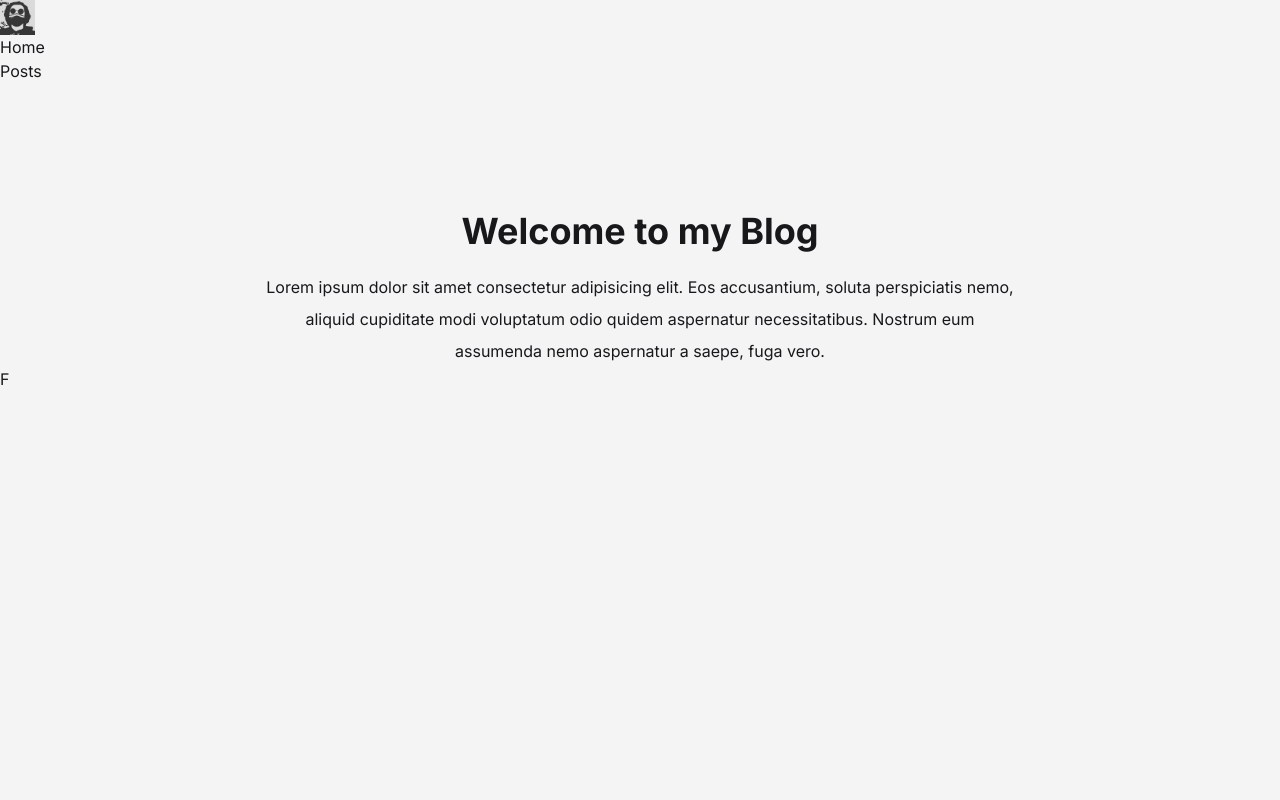
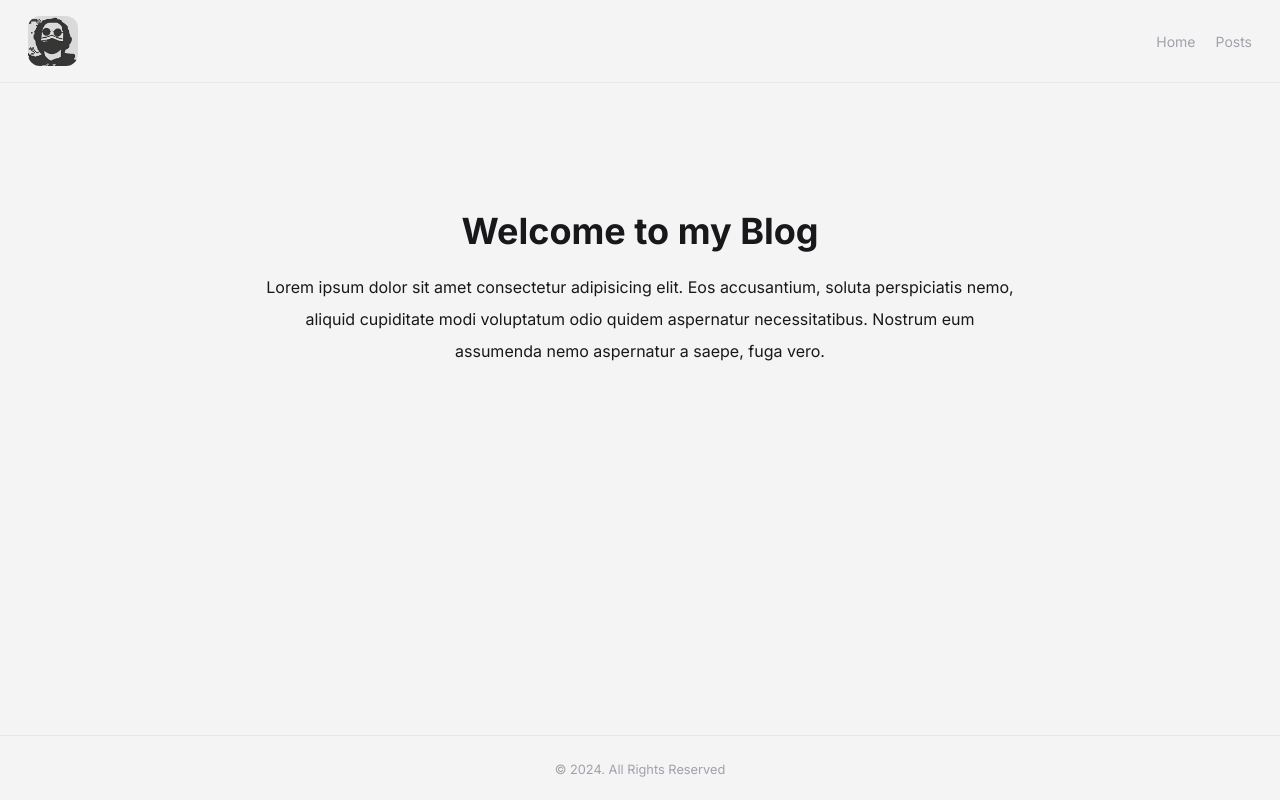
Before and after one commit to alex-dev742/nextjs-blog-site, a Next.js app: page / in a window 1280 px wide. Built offline with nearby package versions, Linux system fonts and the light colour scheme.

Commit message:
chore: Update layout component and page content

```diff
--- a/src/app/layout.tsx
+++ b/src/app/layout.tsx
@@ -18,7 +18,9 @@ export default function RootLayout({
 }>) {
   return (
     <html lang="en">
-      <body className={`${inter.className} bg-zinc-100 text-zinc-900`}>
+      <body
+        className={`${inter.className} bg-zinc-100 text-zinc-900 flex flex-col min-h-screen`}
+      >
         <Header />
         {children}
         <Footer />
--- a/src/components/footer.tsx
+++ b/src/components/footer.tsx
@@ -1,3 +1,7 @@
 export default function Footer() {
-  return <div>F</div>;
+  return (
+    <footer className="mt-auto text-center text-zinc-400 py-5 px-7 border-t">
+      <small>&copy; 2024. All Rights Reserved</small>
+    </footer>
+  );
 }
--- a/src/components/header.tsx
+++ b/src/components/header.tsx
@@ -15,20 +15,19 @@ const navLinks = [
 ];
 export default function Header() {
   return (
-    <header>
-      <Image
-        src={Logo}
-        alt="Logo"
-        className="w-[35px] h-[35px]"
-        width="35"
-        height="35"
-      />
+    <header className="flex justify-between items-center py-4 px-7 border-b">
+      <Link href="/">
+        {" "}
+        <Image src={Logo} alt="Logo" className="w-[50px] h-[50px] rounded-xl" />
+      </Link>
 
       <nav>
-        <ul>
+        <ul className="flex gap-x-5 text-[14px]">
           {navLinks.map((link) => (
             <li key={link.href}>
-              <Link href={link.href}>{link.label}</Link>
+              <Link className="text-zinc-400" href={link.href}>
+                {link.label}
+              </Link>
             </li>
           ))}
         </ul>
```
